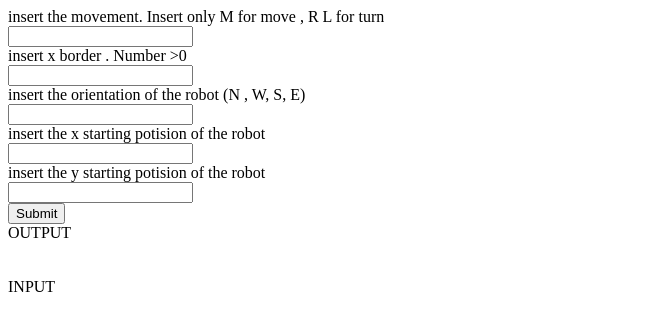
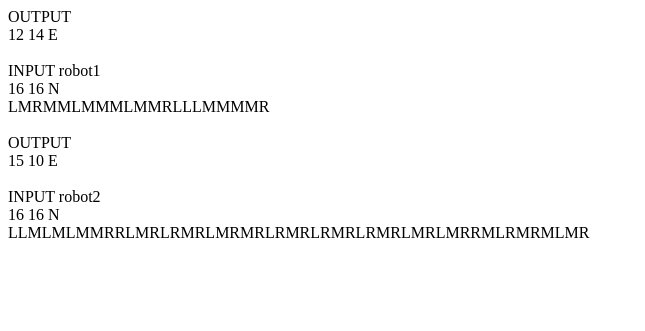
Before and after one commit to vroulos/robotsquad, a PHP site: page / in a window 1280 px wide. Shown: the top 331 px of the page, without its empty margins (0-645 px from the left). Run offline with PHP 8.4, Linux system fonts and the light colour scheme; data that the repository does not hold is empty.

Commit message:
change the project to objected programming . Now you can add ass many robots do you want because each robot it is object

```diff
--- a/index.php
+++ b/index.php
@@ -5,7 +5,7 @@
 </head>
 <body>
 
-	<form name="myform" action="" method="post">
+<!-- 	<form name="myform" action="" method="post">
 		<label>insert the movement. Insert only M for move , R L for turn</label><br>
 		<input type="text" name="instructions"><br>
 		<label>insert x border . Number >0</label><br>
@@ -17,9 +17,13 @@
 		<label>insert the y starting potision of the robot</label><br>
 		<input type="text" name="startY"><br>
 		<input type="submit" value="Submit"><br>
-	</form>
+	</form> -->
+
+
 
 <?php
+
+
 	if (isset($_POST["instructions"])) {
 		$instruction = $_POST["instructions"];
 		//echo $instruction."<br>";
@@ -41,17 +45,57 @@
 
 	}
 
+	/**
+	 *
+	 */
+	/**
+	 *
+	 */
+	class Map
+	{
+		public static $borderX;
+		public static $borderY;
+
+		function __construct()
+		{
+
+		}
+		 public static function init() {
+    	self::$borderX= 10;
+    	self::$borderY = 10;
+    }
+	}
+
+	class Robot
+	{
+		public $x;
+		public $y;
+		public $orientation;
+		public $instructions;
+		public $name;
+
+		function __construct($name, $positionX, $positionY, $orientation)
+		{
+			$this->name = $name;
+			$this->x = $positionX;
+			$this->y = $positionY;
+			$this->orientation = $orientation;
+			$instructions = null;
+		}
+
+		function move($instructions){
 
 
-	//echo $instructions;
-	//getUpperRight(10,11);
-	setTheMovement($instruction, $border , $border, $orientation);
-	printInput($border, $startX, $startY, $instruction, $orientation);
-
-	function setTheMovement($instructions ,$x , $y,$compass){
-		$xborder = $x;
-		$yborder = $y;
-
+		$x = $this->x;
+		$y = $this->y;
+		//get the borders from Map class as have set there as static variables
+		$yborder = Map::$borderY;
+		$xborder = Map::$borderX;
+		//set the starting orientation of the robot
+		$compass = $this->orientation;
+		//put the instruction to this robot
+		$this->instructions = $instructions;
+		//str_split — Convert a string to an array
 		$arrayinstructions = str_split($instructions);
 		$i = 0;
 		foreach ($arrayinstructions as  $value) {
@@ -99,6 +143,7 @@
 			}
 			//move the robot
 			if ($value == 'M') {
+
 				switch ($compass) {
 				case 'N':
 					//check if the robot is in the map
@@ -116,13 +161,13 @@
 				case  'S':
 				if ($y>0) {
 					$y = $y-1;
-				}
+					}
 					break;
 				case 'E':
 					//check if the robots is in the map
 					if ($x<$xborder) {
 						$x = $x+1;
-					}
+						}
 
 					break;
 
@@ -136,25 +181,47 @@
 
 			//print
 
-				//echo $x ." ".$y." ".$compass."</br>";
+				//echo $x ." ".$y."   ".$compass.   "</br>    ";
 
 
 		}
+
 		echo "OUTPUT"."<br>";
-		echo $x."".$y." ".$compass."<br><br>";
+
+
+		echo $x." ".$y." ".$compass."<br><br>";
+
+
 
 	}
 
-	function printInput($border, $startX, $startY, $instruction, $orientation){
-		echo "INPUT"."<br>";
-		echo $border." ".$border."<br>";
-		echo $startX." ".$startY." ".$orientation."<br>";
-		echo $instruction."<br>";
+
+
+	function printInput(){
+		echo "INPUT ".$this->name."<br>";
+		echo $this->x." ".$this->y." ".$this->orientation."<br>";
+		//echo $startX." ".$startY." ".$orientation."<br>";
+		echo $this->instructions."<br><br>";
 	}
 
-	function printOutput(){
+
 
 	}
+
+	Map::init();
+	$robot1 = new Robot('robot1', 16,16,'N');
+	$robot1->move('LMRMMLMMMLMMRLLLMMMMR');
+	$robot1->printInput();
+
+
+	$robot2 = new Robot('robot2', 16,16 ,'N');
+	$robot2->move('LLMLMLMMRRLMRLRMRLMRMRLRMRLRMRLRMRLMRLMRRMLRMRMLMR');
+	$robot2->printInput();
+
+	//setTheMovement($instruction, $border , $border, $orientation);
+	//printInput($border, $startX, $startY, $instruction, $orientation);
+
+
 ?>
 
 </body>
```
